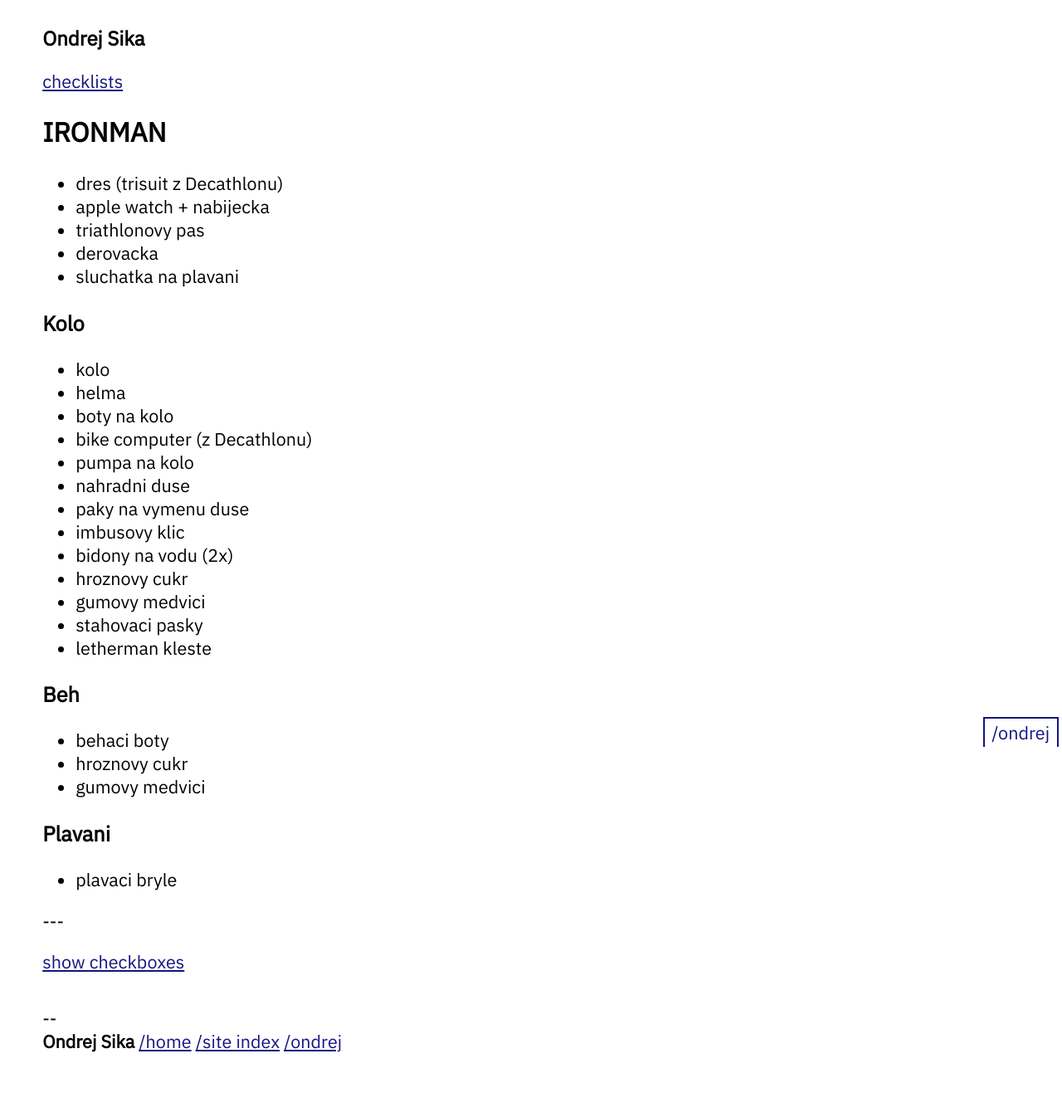
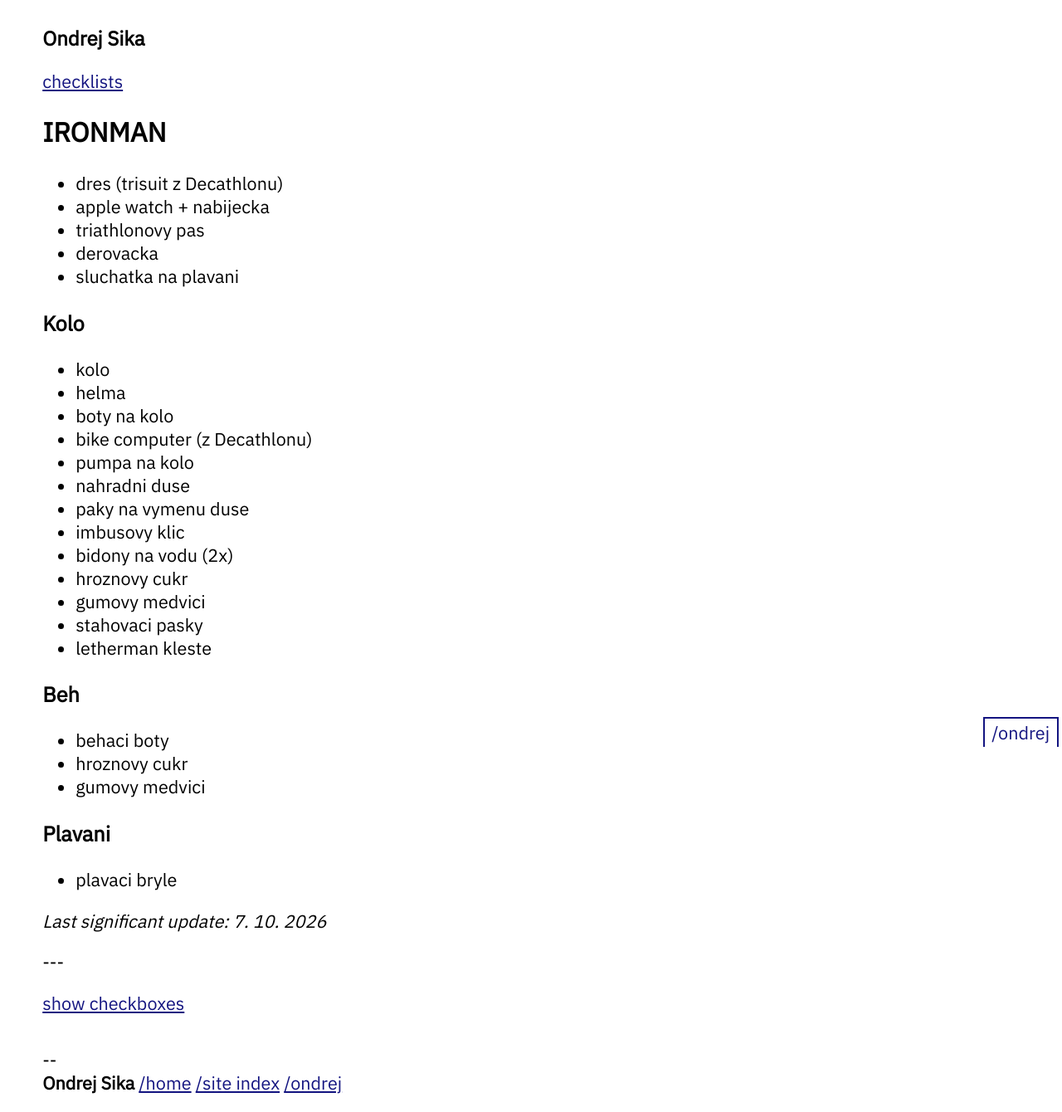
Before and after one commit to ondrejsika/ondrejsika.com, a Jekyll site: the page built from ondrej/checklists/ironman.md, in a window 1280 px wide. Shown: the whole page at 83% size. Built offline with Jekyll 4.4.1, drawn with Linux system fonts in a browser that asks for light colours; before the commit the page ends 1291 px from its top, so only the background shows below that.

Commit message:
feat(ondrej/checklists/ironman): Add last_significant_update="7. 10. 2026"

```diff
--- a/ondrej/checklists/ironman.md
+++ b/ondrej/checklists/ironman.md
@@ -1,6 +1,7 @@
 ---
 layout: default_checklists
 title: IRONMAN
+last_significant_update: 7. 10. 2026
 ---
 
 [checklists](.)
```
